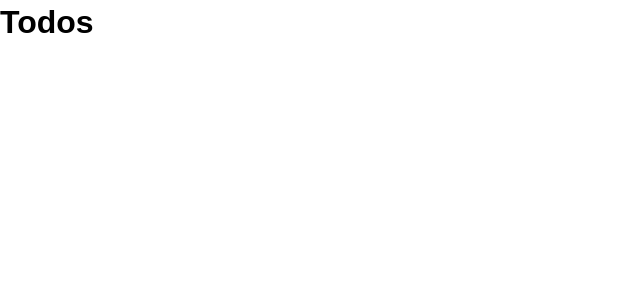
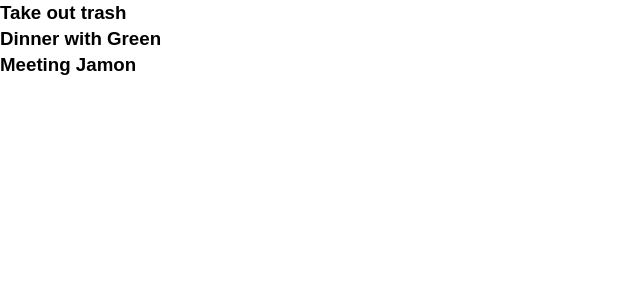
Before and after one commit to akintoluvic/react-to-do-app, a React (Create React App) app: page / in a window 1280 px wide. Shown: the top 300 px of the page, without its empty margins (0-640 px from the left). Built offline with nearby package versions, Linux system fonts and the light colour scheme.

Commit message:
todos component

```diff
--- a/src/components/Todos.js
+++ b/src/components/Todos.js
@@ -1,13 +1,10 @@
 import React, { Component } from 'react';
 
 class Todos extends Component {
-    state = {  }
     render() {
-        return (
-            <div>
-                <h1>Todos</h1>
-            </div>
-         );
+        return this.props.todos.map((todo) => (
+          <h3>{ todo.title }</h3>
+        ))
     }
 }
 
```
